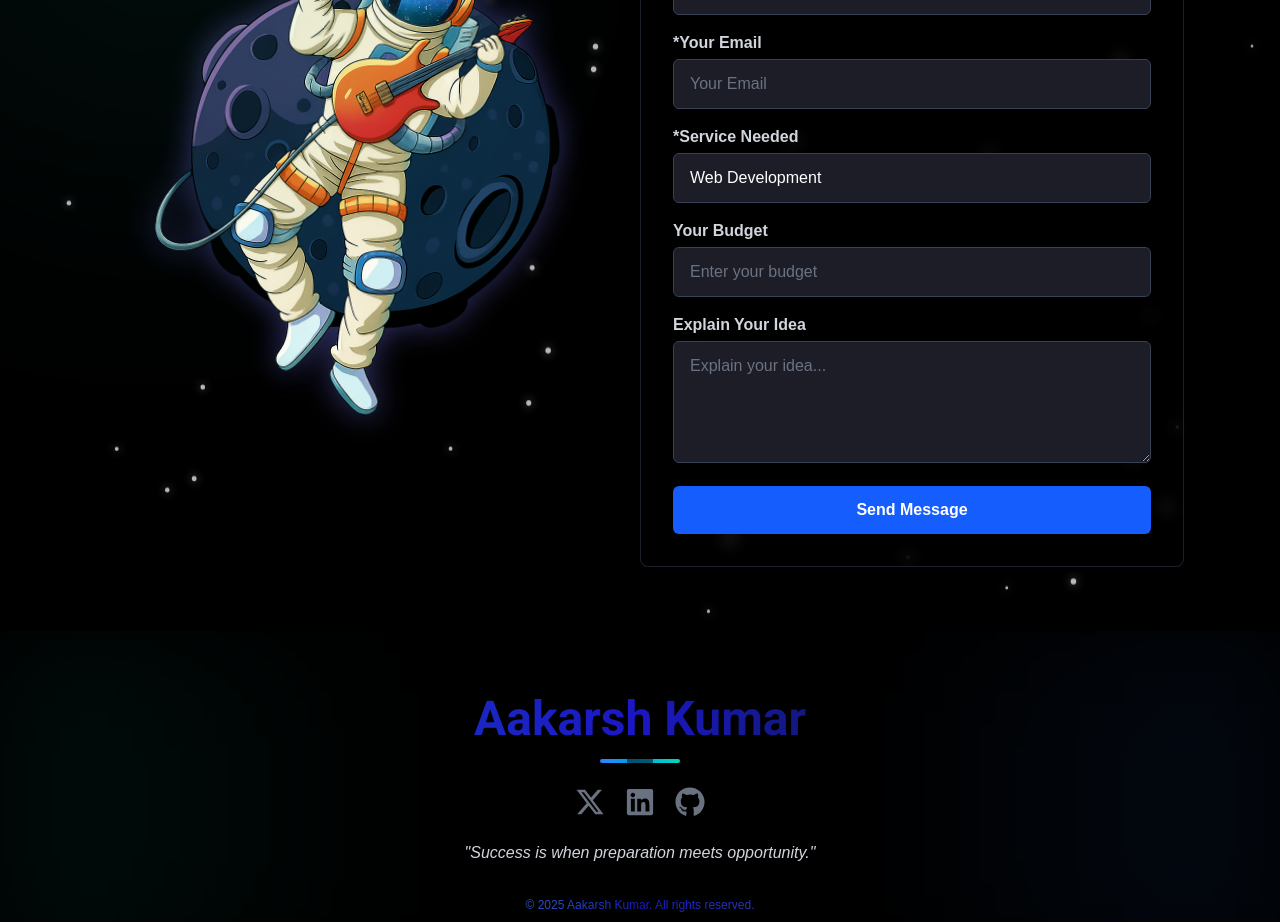
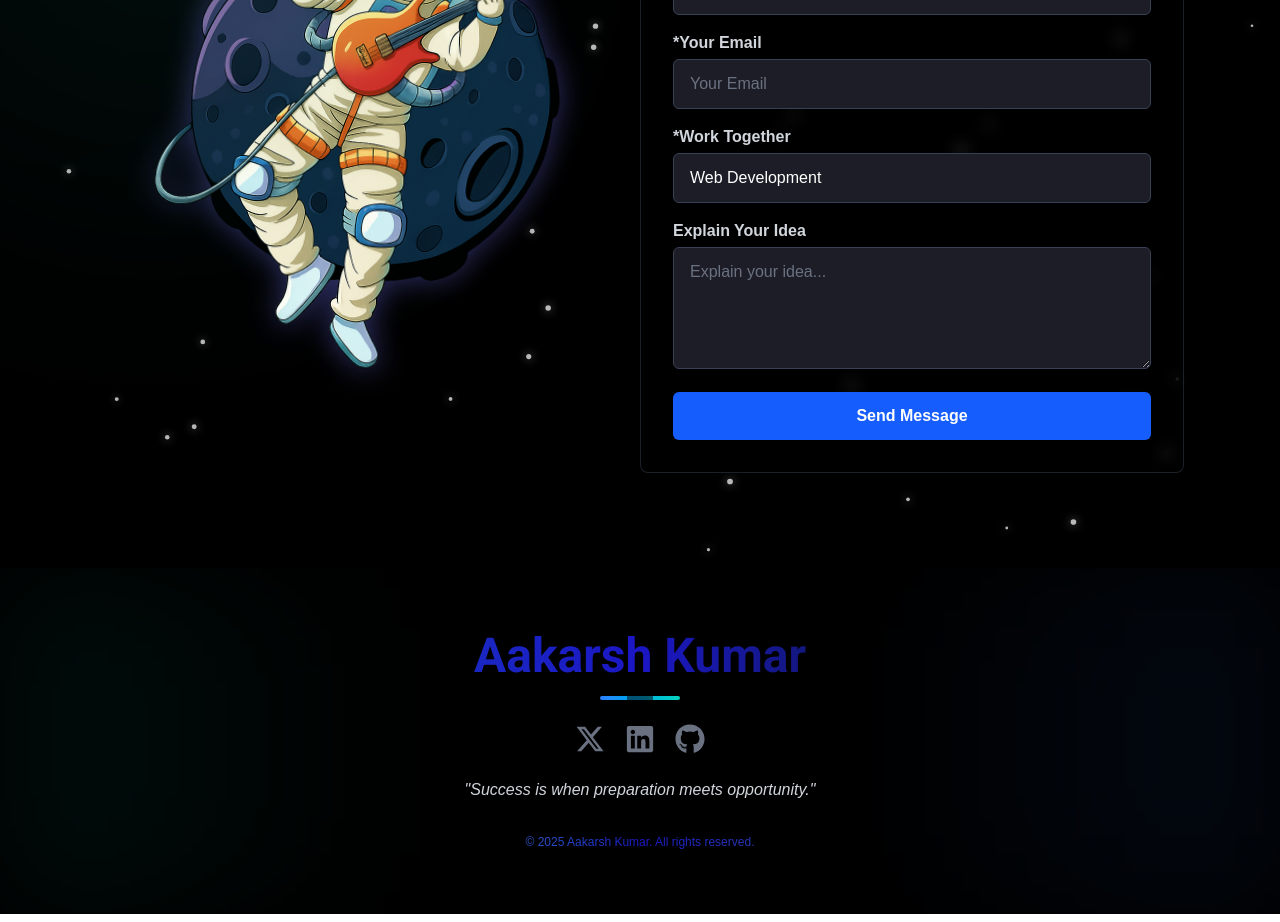
Before and after one commit to kumaraakarsh4/My----Portfolio, a React (Vite) app in the folder my-portfolio/: page / in a window 1280 px wide. Shown: the part 6240-7162 px from the top of the page. Built offline with nearby package versions, Linux system fonts and the light colour scheme.

Commit message:
update code

```diff
--- a/my-portfolio/src/sections/Contact.jsx
+++ b/my-portfolio/src/sections/Contact.jsx
@@ -142,7 +142,7 @@ export default function ContactForm() {
 
                         {/* 3. Service Needed Dropdown */}
                         <div>
-                            <label htmlFor="service_needed" className="block text-gray-300 mb-1 font-semibold">*Service Needed</label>
+                            <label htmlFor="service_needed" className="block text-gray-300 mb-1 font-semibold">*Work Together</label>
                             <select
                                 id="service_needed" name="service_needed" required
                                 className="w-full px-4 py-3 bg-[#1d1d27] border border-gray-700 rounded-md text-white focus:ring-blue-500 focus:border-blue-500 appearance-none transition duration-200"
@@ -155,13 +155,7 @@ export default function ContactForm() {
                         </div>
 
                         {/* 4. Budget Input */}
-                        <div>
-                            <label htmlFor="budget" className="block text-gray-300 mb-1 font-semibold">Your Budget</label>
-                            <input
-                                type="text" id="budget" name="budget" placeholder="Enter your budget"
-                                className="w-full px-4 py-3 bg-[#1d1d27] border border-gray-700 rounded-md text-white placeholder-gray-500 focus:ring-blue-500 focus:border-blue-500 transition duration-200"
-                            />
-                        </div>
+
 
                         {/* 5. Idea/Description Textarea */}
                         <div>
```
